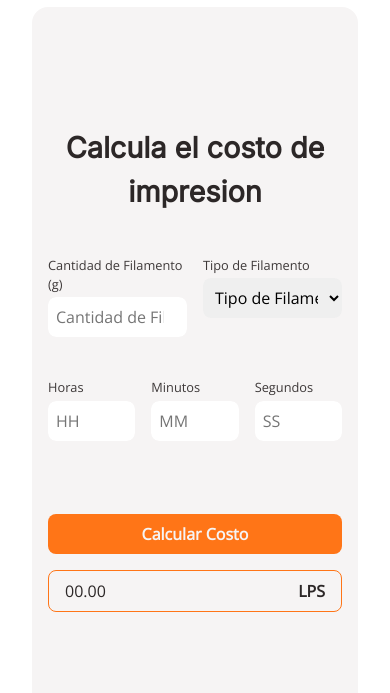
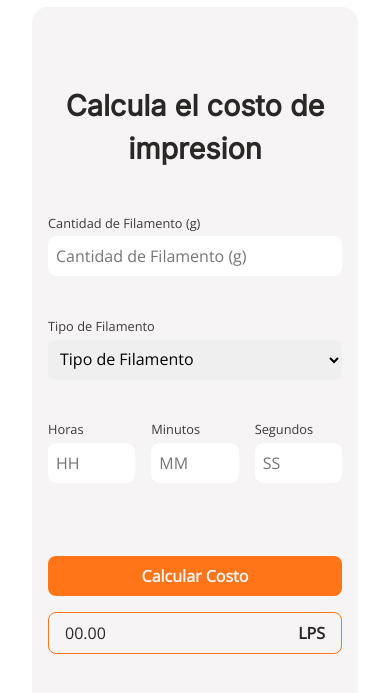
Before and after one commit to Mindmazing/3d-printing-cost-calculator, a website built with webpack: page src/template.html in a window 390 px wide. Shown: the part 89-782 px from the top of the page. Built offline with nearby package versions, Linux system fonts and the light colour scheme.

Commit message:
fix: form row first child incorrectly selected

```diff
--- a/src/css/style.css
+++ b/src/css/style.css
@@ -192,8 +192,8 @@ select:focus {
   color: rgb(121, 16, 16);
 }
 
-@media screen and (max-width: 480px) {
-  form-row:first-child {
+@media screen and (max-width: 500px) {
+  .form-row:first-child {
     flex-direction: column;
   }
 }
```
